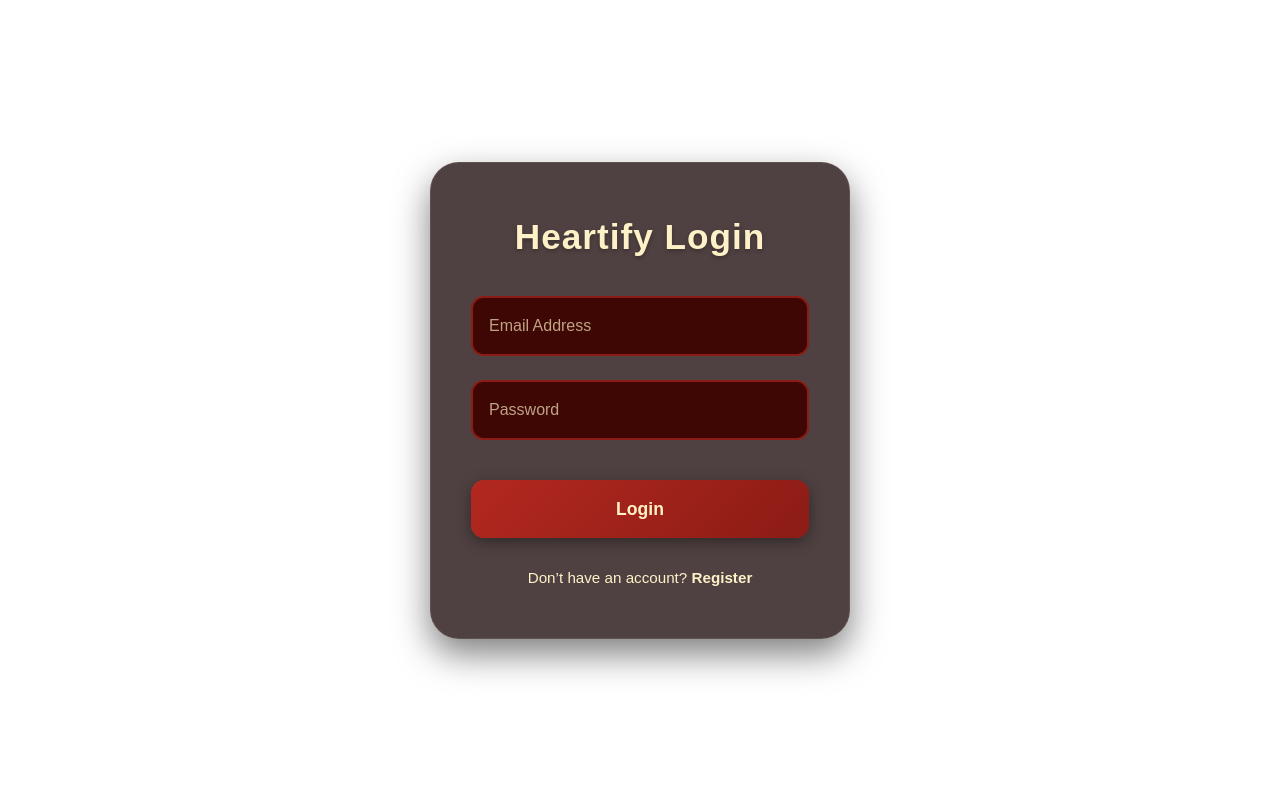
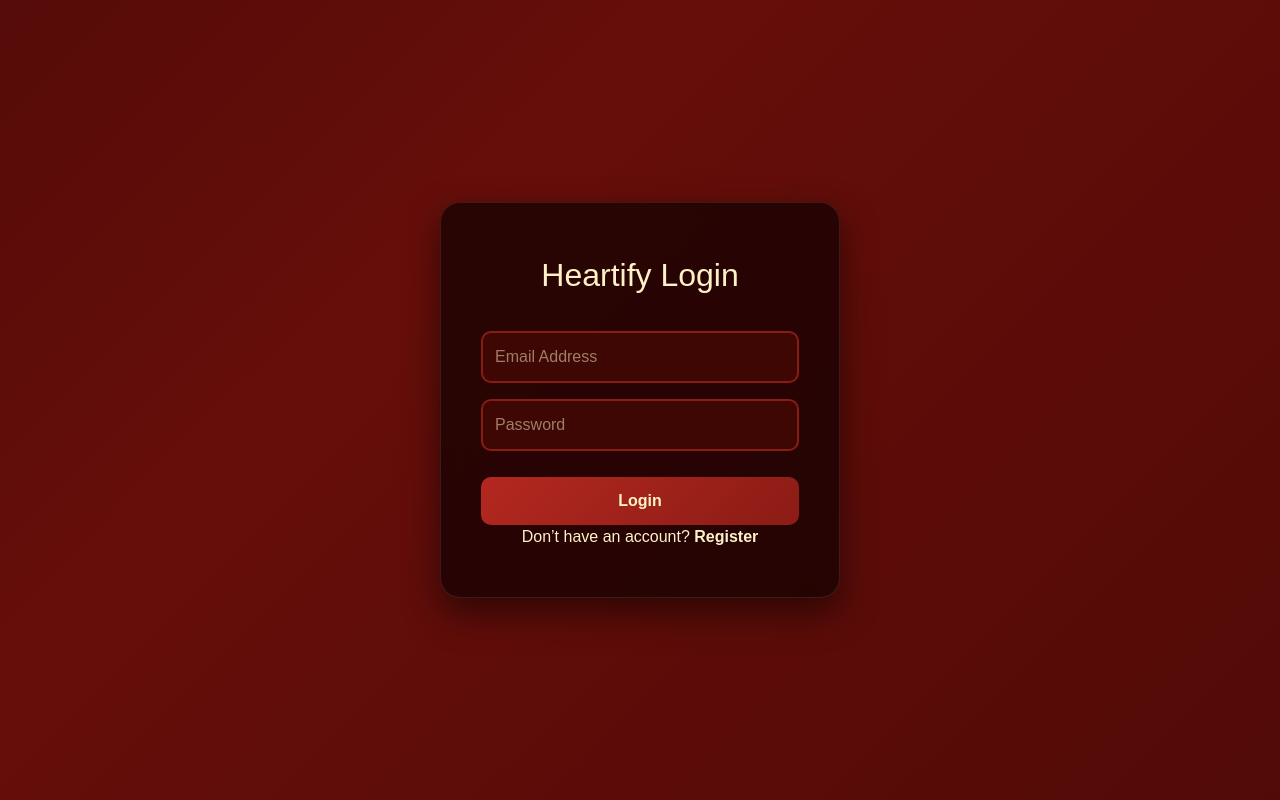
Before and after one commit to AdindaMuarriva/Heartify, a Next.js app: page /login in a window 1280 px wide. Built offline with nearby package versions, Linux system fonts and the light colour scheme.

Commit message:
feat:login/09-12-2025

```diff
--- a/app/login/login.css
+++ b/app/login/login.css
@@ -1,384 +1,70 @@
-/* === General Styling & Animated Background === */
-.auth-page,
-body {
-  margin: 0;
-  padding: 0;
+/* CSS Login Terisolasi */
+.login-scope-wrapper {
+  --cream-bg: #fff1c7;
+  --maroon-dark: #3e0703;
+  --red-accent: #8b1c15;
+
+  min-height: 100vh;
   width: 100%;
-  height: 100%;
-  font-family: "Poppins", sans-serif;
-  background-color: #FFF4CC; /* warna krem sesuai section tengah */
-}
-
-body {
-  background: linear-gradient(-45deg, #3E0703, #660E0A, #230403, #8B1515);
-  background-size: 400% 400%;
-  animation: gradientAnimation 15s ease infinite;
   display: flex;
   justify-content: center;
   align-items: center;
+  font-family: "Poppins", sans-serif;
+
+  /* Background Gradient Merah Gelap */
+  background: linear-gradient(-45deg, #3E0703, #660E0A, #230403, #8B1515);
+  background-size: 400% 400%;
+  animation: loginGradient 15s ease infinite;
 }
 
-/* Animasi untuk latar belakang gradien */
-@keyframes gradientAnimation {
+@keyframes loginGradient {
   0% { background-position: 0% 50%; }
   50% { background-position: 100% 50%; }
   100% { background-position: 0% 50%; }
 }
 
-/* === Container Utama === */
-.auth-container {
-  display: flex;
-  justify-content: center;
-  align-items: center;
-  position: fixed;
-  top: 0;
-  left: 0;
-  width: 100%;
-  height: 100vh;
-}
-
-/* === Login Card (Glassmorphism Effect) === */
-.auth-card {
+.login-scope-wrapper .auth-card {
   background: rgba(20, 2, 2, 0.75);
   backdrop-filter: blur(12px);
   padding: 3rem 2.5rem;
-  border-radius: 1.8rem;
+  border-radius: 20px;
   border: 1px solid rgba(255, 241, 199, 0.1);
   box-shadow: 0 15px 35px rgba(0, 0, 0, 0.5);
   width: 100%;
-  max-width: 420px;
+  max-width: 400px;
   text-align: center;
-  color: #FFF1C7;
-  animation: fadeIn 0.8s ease-in-out forwards;
+  color: var(--cream-bg);
 }
 
-/* === Title === */
-.auth-card h2 {
-  font-size: 2.2rem;
-  margin-bottom: 2rem;
-  font-weight: 700;
-  color: #FFF1C7;
-  letter-spacing: 1px;
-  text-shadow: 0 2px 4px rgba(0, 0, 0, 0.3);
+.login-scope-wrapper h2 {
+  font-size: 2rem; margin-bottom: 2rem; color: var(--cream-bg);
 }
 
-/* === Form Elements === */
-.auth-card form {
-  display: flex;
-  flex-direction: column;
-  gap: 1.5rem;
+.login-scope-wrapper input {
+  width: 100%; padding: 12px; margin-bottom: 1rem; border-radius: 10px;
+  border: 2px solid var(--red-accent); background: #3E0703;
+  color: var(--cream-bg); outline: none; box-sizing: border-box;
 }
 
-.auth-card input {
-  padding: 1rem;
-  border-radius: 0.8rem;
-  border: 2px solid #8B1C15;
-  background: #3E0703;
-  color: #FFF1C7;
-  font-size: 1rem;
-  outline: none;
-  transition: all 0.3s ease;
+.login-scope-wrapper button {
+  width: 100%; padding: 12px; border-radius: 10px;
+  background: linear-gradient(135deg, #B32820, #8B1C15);
+  color: var(--cream-bg); border: none; font-weight: 600; cursor: pointer; margin-top: 10px;
 }
 
-.auth-card input::placeholder {
-  color: #FFF1C7aa;
+.login-scope-wrapper a {
+  color: var(--cream-bg); font-weight: bold; text-decoration: none;
 }
 
-.auth-card input:focus {
-  border-color: #D43D34;
-  box-shadow: 0 0 15px rgba(212, 61, 52, 0.5);
+/* Popup Styles */
+.login-scope-wrapper .popup-overlay {
+  position: fixed; top: 0; left: 0; width: 100%; height: 100%;
+  background: rgba(0,0,0,0.6); display: flex; justify-content: center; align-items: center; z-index: 1000;
 }
-
-/* === Button === */
-.auth-card button {
-  margin-top: 1rem;
-  background: linear-gradient(135deg, #B32820, #8B1C15);
-  color: #FFF1C7;
-  border: none;
-  padding: 1rem;
-  border-radius: 0.8rem;
-  font-size: 1.1rem;
-  font-weight: 600;
-  cursor: pointer;
-  box-shadow: 0 4px 15px rgba(0, 0, 0, 0.4);
-  transition: transform 0.2s ease, background 0.3s ease, box-shadow 0.2s ease;
+.login-scope-wrapper .popup-card {
+  background: var(--cream-bg); padding: 20px; border-radius: 12px;
+  text-align: center; color: var(--maroon-dark); min-width: 250px;
 }
-
-.auth-card button:hover {
-  transform: translateY(-4px);
-  background: linear-gradient(135deg, #C9342B, #A0211A);
-  box-shadow: 0 6px 20px rgba(0, 0, 0, 0.5);
+.login-scope-wrapper .popup-ok-btn {
+  background: var(--red-accent); width: auto; padding: 5px 20px; margin-top: 10px;
 }
-
-.auth-card button:active {
-  transform: translateY(-1px) scale(0.98);
-  box-shadow: 0 2px 8px rgba(0, 0, 0, 0.5);
-}
-
-/* === Bottom Link === */
-.auth-card p {
-  margin-top: 1.8rem;
-  font-size: 0.95rem;
-}
-
-.auth-card a {
-  color: #FFF1C7;
-  font-weight: 600;
-  text-decoration: none;
-  transition: color 0.3s ease;
-}
-
-.auth-card a:hover {
-  color: #D43D34;
-  text-decoration: underline;
-}
-
-/* === Fade In Animation === */
-@keyframes fadeIn {
-  from {
-    opacity: 0;
-    transform: translateY(20px);
-  }
-  to {
-    opacity: 1;
-    transform: translateY(0);
-  }
-}
-
-  @media(max-width: 768px) {
-  .footer-grid {
-    grid-template-columns: 1fr;
-    text-align: center;
-    gap: 3rem;
-    border-bottom: none;
-  }
-  .footer-about p {
-    padding-right: 0;
-  }
-  .contact-info a,
-  .contact-info p,
-  .social-links a {
-    justify-content: center;
-  }
-  .footer-copyright {
-    margin-top: 3rem;
-  }
-}
-
-.register-btn {
-  display: inline-block;
-  text-align: center;
-  background-color: var(--maroon-dark);
-  color: var(--white);
-  padding: 0.75rem 2rem;
-  border-radius: 8px;
-  font-weight: 600;
-  text-decoration: none;
-  transition: all 0.3s ease;
-}
-
-.register-btn:hover {
-  background-color: var(--maroon-red);
-  transform: translateY(-2px);
-}
-
-/* Popup card */
-.popup-card {
-  background: white;
-  padding: 20px;
-  border-radius: 12px;
-  text-align: center;
-  width: 300px;
-  color: black;
-  box-shadow: 0px 5px 20px rgba(0,0,0,0.3);
-}
-
-.popup-card h3 {
-  margin-bottom: 10px;
-  color: black;
-}
-
-.popup-card button {
-  margin: 5px;
-  padding: 8px 15px;
-  border: none;
-  border-radius: 8px;
-  cursor: pointer;
-  background-color: #b32820;
-  color: white;
-  font-weight: bold;
-}
-
-.popup-card button:hover {
-  background-color: #8b1c15;
-}
-
-/* === Popup overlay modern === */
-.popup-overlay {
-  position: fixed;
-  top: 0;
-  left: 0;
-  width: 100%;
-  height: 100%;
-  background: rgba(0,0,0,0.6);
-  display: flex;
-  justify-content: center;
-  align-items: center;
-  z-index: 1000; /* penting biar di atas semua */
-}
-
-/* === Popup card modern (Glassmorphism + shadow) === */
-.popup-card {
-  position: relative;
-  background: rgba(255, 244, 204, 0.95); /* cream, sedikit transparan */
-  backdrop-filter: blur(8px);
-  padding: 25px 20px;
-  border-radius: 15px;
-  width: 320px;
-  max-width: 90%;
-  text-align: center;
-  box-shadow: 0 15px 30px rgba(0,0,0,0.3);
-  transform: scale(0.9);
-  animation: scaleIn 0.3s forwards;
-}
-
-/* Teks popup */
-.popup-card p {
-  font-size: 1.1rem;
-  color: #660E0A; /* maroon tua */
-  margin: 0;
-}
-
-/* === Popup Styling === */
-.popup-overlay {
-  position: fixed;
-  top: 0;
-  left: 0;
-  width: 100%;
-  height: 100%;
-  background: rgba(0,0,0,0.6);
-  display: flex;
-  justify-content: center;
-  align-items: center;
-  z-index: 1000;
-}
-
-.popup-card {
-  background: #fff4cc;
-  padding: 20px 30px;
-  border-radius: 12px;
-  box-shadow: 0 5px 15px rgba(0,0,0,0.3);
-  text-align: center;
-  max-width: 350px;
-  animation: fadeIn 0.3s ease;
-}
-
-.popup-card p {
-  margin-bottom: 15px;
-  font-weight: bold;
-  color: #3E0703;
-}
-
-.popup-ok-btn {
-  background: #8B1C1C;
-  color: white;
-  border: none;
-  padding: 8px 16px;
-  border-radius: 6px;
-  cursor: pointer;
-  transition: 0.2s;
-}
-
-.popup-ok-btn:hover {
-  background: #660E0A;
-}
-
-@keyframes fadeIn {
-  from { opacity: 0; transform: scale(0.9); }
-  to { opacity: 1; transform: scale(1); }
-}
-
-/* === Popup overlay modern === */
-.popup-overlay {
-  position: fixed;
-  top: 0;
-  left: 0;
-  width: 100%;
-  height: 100%;
-  background: rgba(0,0,0,0.6);
-  display: flex;
-  justify-content: center;
-  align-items: center;
-  z-index: 1000; /* penting biar di atas semua */
-}
-
-/* === Popup card modern (Glassmorphism + shadow) === */
-.popup-card {
-  position: relative;
-  background: rgba(255, 244, 204, 0.95); /* cream, sedikit transparan */
-  backdrop-filter: blur(8px);
-  padding: 25px 20px;
-  border-radius: 15px;
-  width: 320px;
-  max-width: 90%;
-  text-align: center;
-  box-shadow: 0 15px 30px rgba(0,0,0,0.3);
-  transform: scale(0.9);
-  animation: scaleIn 0.3s forwards;
-}
-
-/* Teks popup */
-.popup-card p {
-  font-size: 1.1rem;
-  color: #660E0A; /* maroon tua */
-  margin: 0;
-}
-
-/* === Popup Styling === */
-.popup-overlay {
-  position: fixed;
-  top: 0;
-  left: 0;
-  width: 100%;
-  height: 100%;
-  background: rgba(0,0,0,0.6);
-  display: flex;
-  justify-content: center;
-  align-items: center;
-  z-index: 1000;
-}
-
-.popup-card {
-  background: #fff4cc;
-  padding: 20px 30px;
-  border-radius: 12px;
-  box-shadow: 0 5px 15px rgba(0,0,0,0.3);
-  text-align: center;
-  max-width: 350px;
-  animation: fadeIn 0.3s ease;
-}
-
-.popup-card p {
-  margin-bottom: 15px;
-  font-weight: bold;
-  color: #3E0703;
-}
-
-.popup-ok-btn {
-  background: #8B1C1C;
-  color: white;
-  border: none;
-  padding: 8px 16px;
-  border-radius: 6px;
-  cursor: pointer;
-  transition: 0.2s;
-}
-
-.popup-ok-btn:hover {
-  background: #660E0A;
-}
-
-@keyframes fadeIn {
-  from { opacity: 0; transform: scale(0.9); }
-  to { opacity: 1; transform: scale(1); }
-}
--- a/app/login/page.tsx
+++ b/app/login/page.tsx
@@ -1,18 +1,47 @@
 "use client";
 
-import React, { useState, useEffect } from "react";
+import { useState, type FormEvent } from "react";
+import { useRouter } from "next/navigation";
 import Link from "next/link";
-import "./login.css";
+import "./login.css"; // Import CSS khusus login
 
 export default function Login() {
+  const router = useRouter();
   const [email, setEmail] = useState("");
   const [password, setPassword] = useState("");
+  const [popupMessage, setPopupMessage] = useState<string | null>(null);
+
+  const handleSubmit = (e: FormEvent<HTMLFormElement>) => {
+    e.preventDefault();
+
+    // Cek hanya di browser
+    if (typeof window !== "undefined") {
+      const registeredUser = localStorage.getItem("registeredUser");
+
+      if (!registeredUser) {
+        setPopupMessage("Anda belum register. Silakan daftar terlebih dahulu.");
+        return;
+      }
+
+      const user = JSON.parse(registeredUser);
+
+      if (user.email === email && user.password === password) {
+        setPopupMessage("Login berhasil");
+        setTimeout(() => {
+          router.push("/beranda"); // Arahkan ke dashboard
+        }, 1500);
+      } else {
+        setPopupMessage("Email atau Password salah!");
+      }
+    }
+  };
 
   return (
-    <div className="auth-container">
+    /* Wrapper Class Unik */
+    <div className="login-scope-wrapper">
       <div className="auth-card">
         <h2>Heartify Login</h2>
-        <form>
+        <form onSubmit={handleSubmit}>
           <input
             type="email"
             placeholder="Email Address"
@@ -25,12 +54,26 @@ export default function Login() {
             value={password}
             onChange={(e) => setPassword(e.target.value)}
           />
-          <button type="submit">Login</button>
+          <button type="submit" disabled={!email || !password}>
+            Login
+          </button>
         </form>
         <p>
           Don’t have an account? <Link href="/register">Register</Link>
         </p>
       </div>
+
+      {/* Popup */}
+      {popupMessage && (
+        <div className="popup-overlay">
+          <div className="popup-card">
+            <p>{popupMessage}</p>
+            <button className="popup-ok-btn" onClick={() => setPopupMessage(null)}>
+              OK
+            </button>
+          </div>
+        </div>
+      )}
     </div>
   );
 }
--- a/app/register/page.tsx
+++ b/app/register/page.tsx
@@ -1,12 +1,12 @@
-"use client"; // Wajib ditambahkan karena kita pakai useState dan useRouter
+"use client";
 
 import { useState, type FormEvent } from "react";
-import { useRouter } from "next/navigation"; // Pengganti useNavigate
-import Link from "next/link"; // Pengganti Link dari react-router-dom
-import "./auth.css"; // Pastikan file css ini ada di folder yang sama
+import { useRouter } from "next/navigation";
+import Link from "next/link";
+import "./login.css";
 
 export default function Register() {
-  const router = useRouter(); // Inisialisasi router Next.js
+  const router = useRouter();
   const [name, setName] = useState("");
   const [email, setEmail] = useState("");
   const [password, setPassword] = useState("");
```
Also changed, not shown: public/adinda.jpg (added), public/maulizar.jpg (added).
